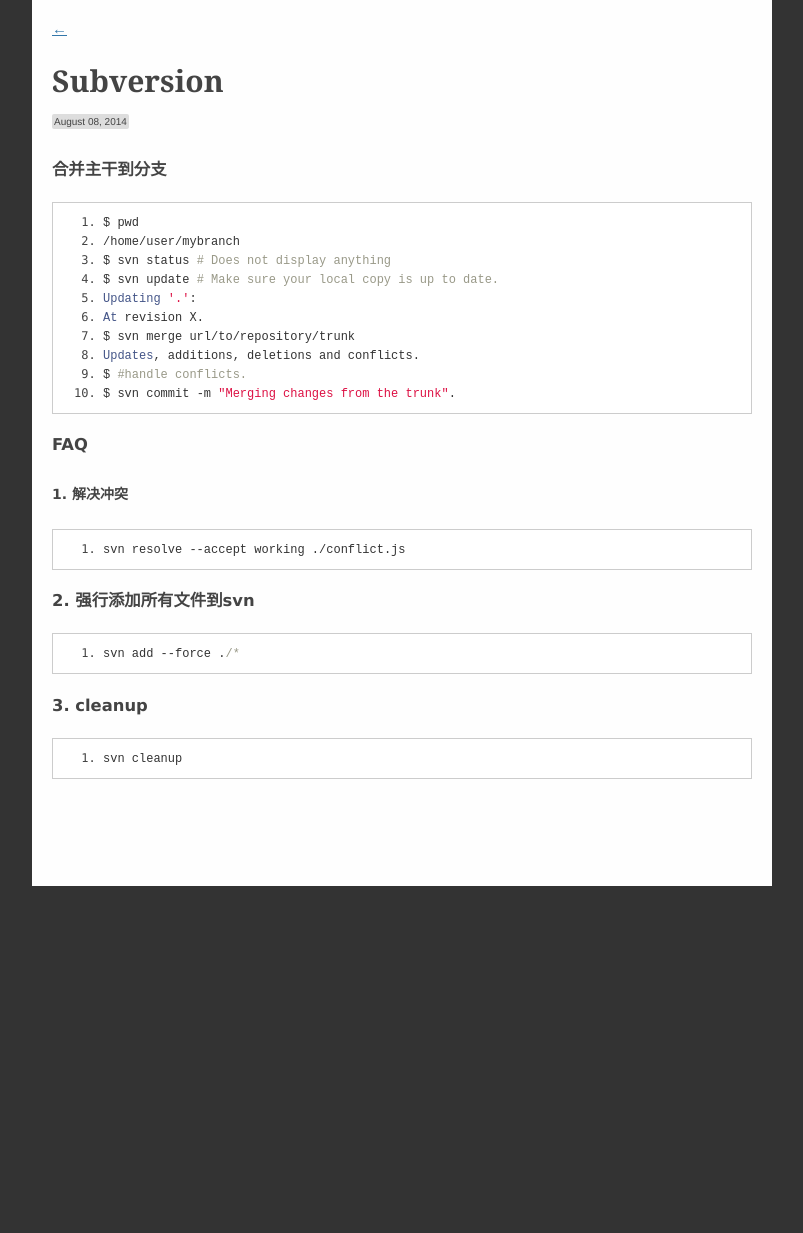
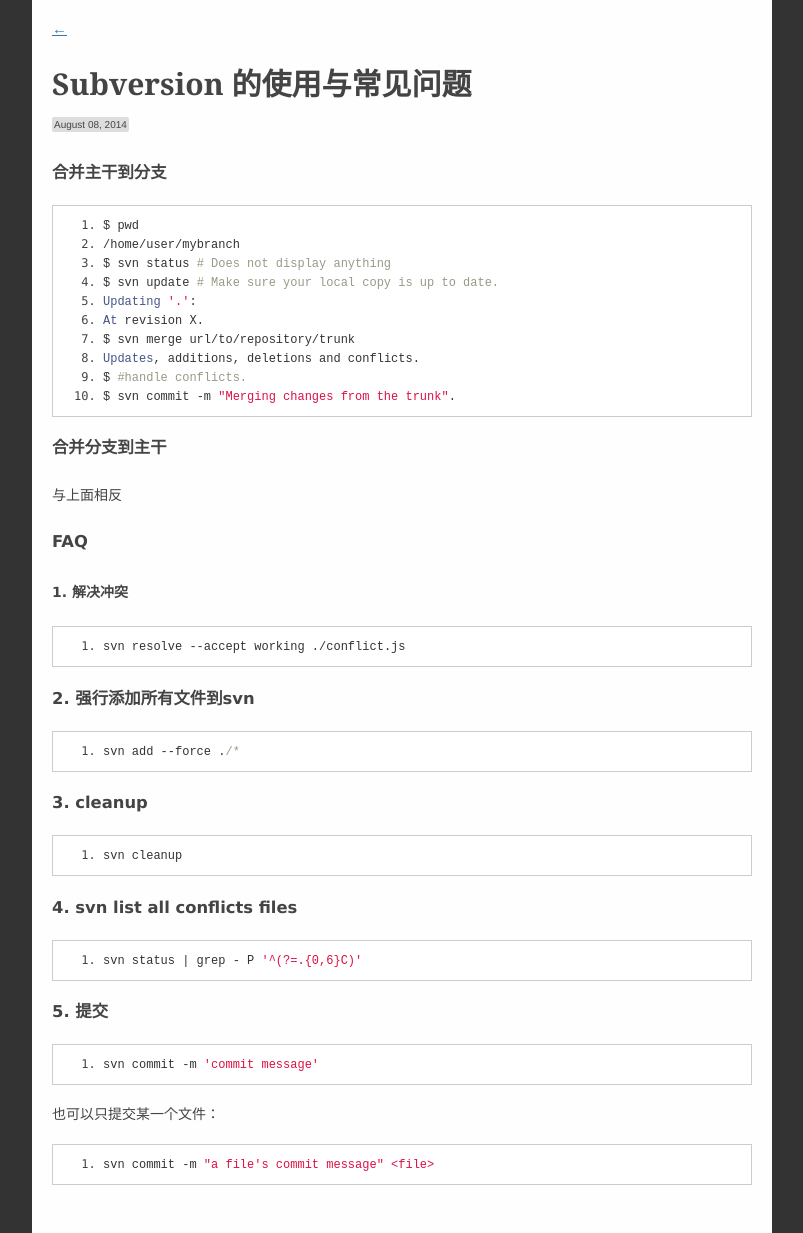
Before and after one commit to osrpt/osrpt.github.com, a Jekyll site: the page built from _posts/2014-08-08-subversion.md, in a window 1280 px wide. Shown: the whole page, without its empty margins (238-1041 px from the left). Built offline with Jekyll 4.4.1, drawn with Linux system fonts in a browser that asks for light colours; nearby versions of some CDN libraries; Markdown is read by kramdown in place of the engine named in the settings; comment, search, counter and statistics services are not loaded; before the commit the page ends 900 px from its top, so only the background shows below that.

Commit message:
svn 的使用ls

```diff
--- a/_posts/2014-08-08-subversion.md
+++ b/_posts/2014-08-08-subversion.md
@@ -1,6 +1,6 @@
 ---
 layout: post
-title: Subversion
+title: Subversion 的使用与常见问题
 ---
 
 ###合并主干到分支
@@ -16,6 +16,10 @@
     $ #handle conflicts.
     $ svn commit -m "Merging changes from the trunk".
 
+###合并分支到主干
+
+与上面相反
+
 ###FAQ
 
 ####1. 解决冲突
@@ -29,3 +33,15 @@
 ###3. cleanup
 
     svn cleanup
+
+###4. svn list all conflicts files
+
+    svn status | grep - P '^(?=.{0,6}C)'
+
+###5. 提交
+
+    svn commit -m 'commit message'
+
+也可以只提交某一个文件：
+
+    svn commit -m "a file's commit message" <file>
```
Also changed, not shown: _posts/2014-08-13-scip.md (added, +23 -0 lines), _posts/2014-08-16-git.md (added, +13 -0 lines).
